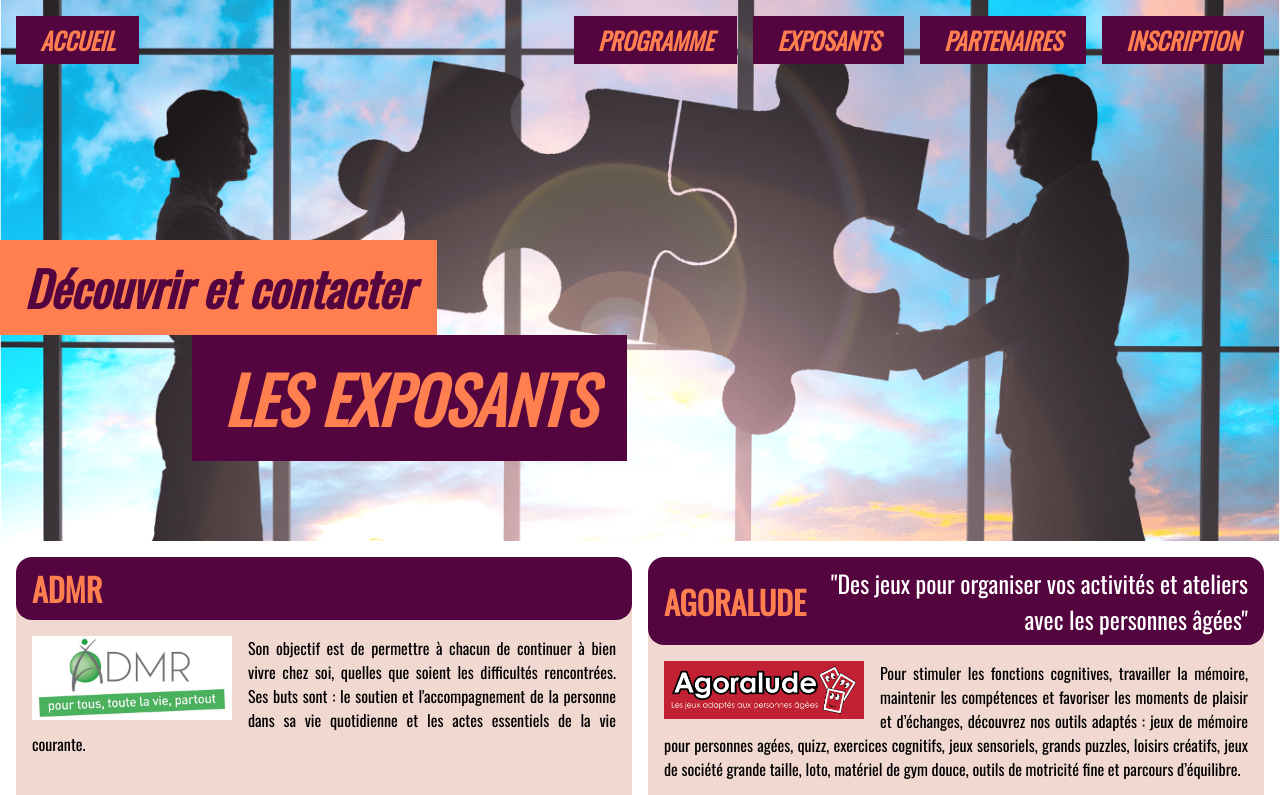
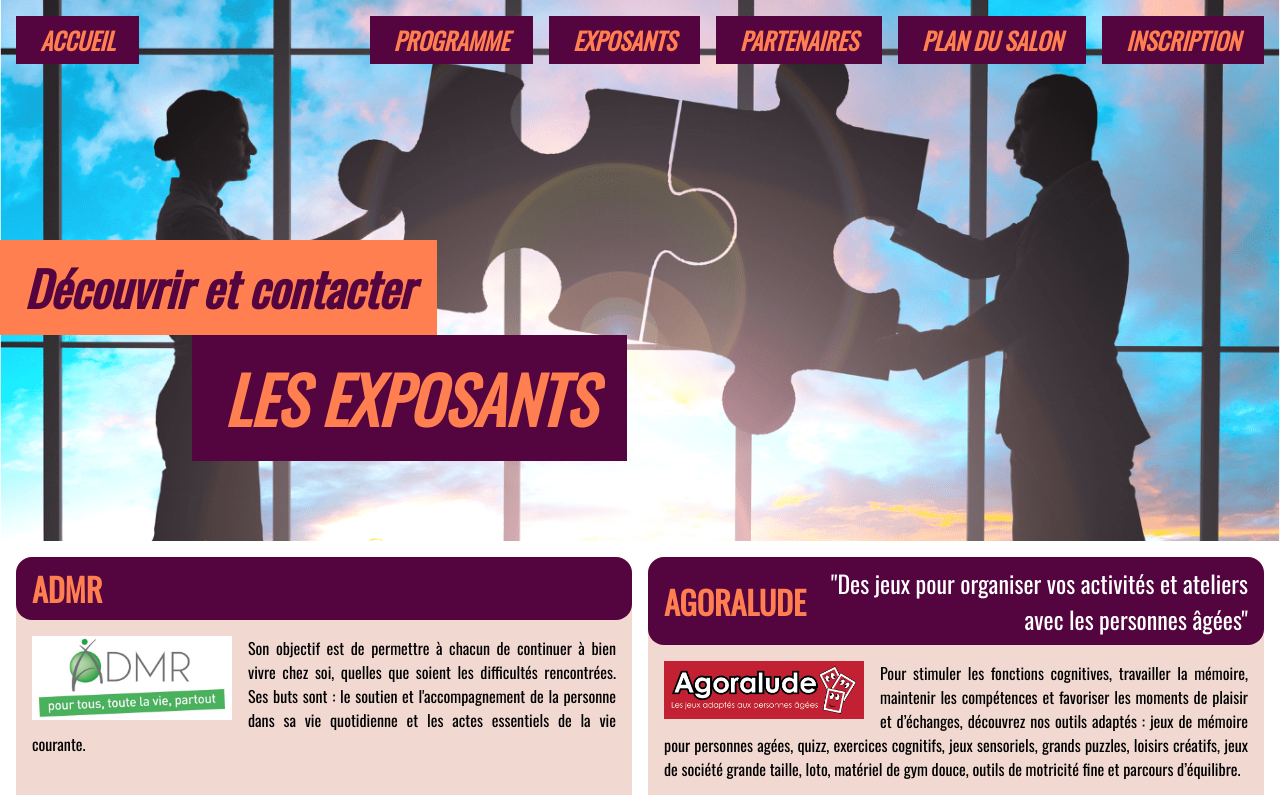
Before and after one commit to ntapiaDev/artisans-du-lien, a SvelteKit app: page /exposants in a window 1280 px wide. Shown: the top 795 px of the page. Built offline with nearby package versions, Linux system fonts and the light colour scheme.

Commit message:
Ajout plan du salon

```diff
--- a/src/components/home/Header.svelte
+++ b/src/components/home/Header.svelte
@@ -16,6 +16,7 @@
 			<li><a href="programme.pdf" class="primary-card" target="_blank">Programme</a></li>
 			<li><a href="exposants" class="primary-card">Exposants</a></li>
 			<li><a href="partenaires" class="primary-card">Partenaires</a></li>
+			<li><a href="plan.pdf" class="primary-card" target="_blank">Plan du salon</a></li>
 			<li class="register">
 				<span class="primary-card">Inscription</span>
 				<div>
@@ -38,6 +39,8 @@
 			<li><a href="programme.pdf" target="_blank">Programme</a></li>
 			<li><a href="exposants">Exposants</a></li>
 			<li><a href="partenaires">Partenaires</a></li>
+			<hr>
+			<li><a href="plan.pdf" target="_blank">Plan du salon</a></li>
 			<hr>
 			<li><a href="https://docs.google.com/forms/d/e/1FAIpQLSdhgABC-u2llTKw2tGmVNhLKAso-tlce2iHSuAFMt9_V6MG2w/viewform?usp=sf_link" target="_blank">Inscription individuelle</a></li>
 			<li><a href="https://docs.google.com/forms/d/e/1FAIpQLSdJpLDOBJmzjWS8IVYRQb3QLHK2QVI4mbO16bUOuAhM5Wa9Hw/viewform?usp=sf_link" target="_blank">Inscription groupe (obligatoire)</a></li>
@@ -115,7 +118,7 @@
 			transition: all 0.3s ease;
 
 			&.active {
-				height: 274px;
+				height: 336px;
 			}
 
 			ul {
```
Also changed, not shown: 1 other file (tests, documents, lock files or other folders).
